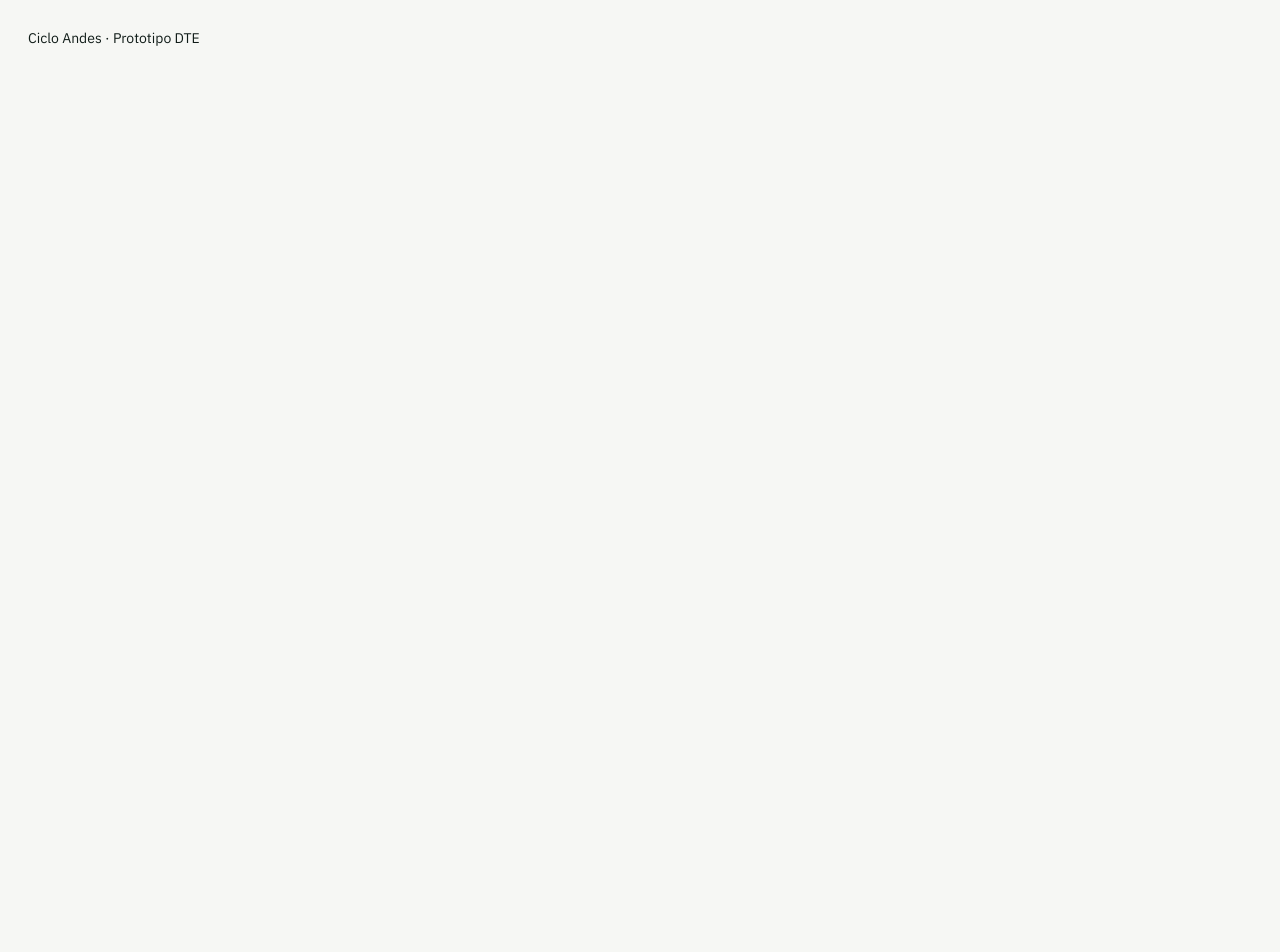
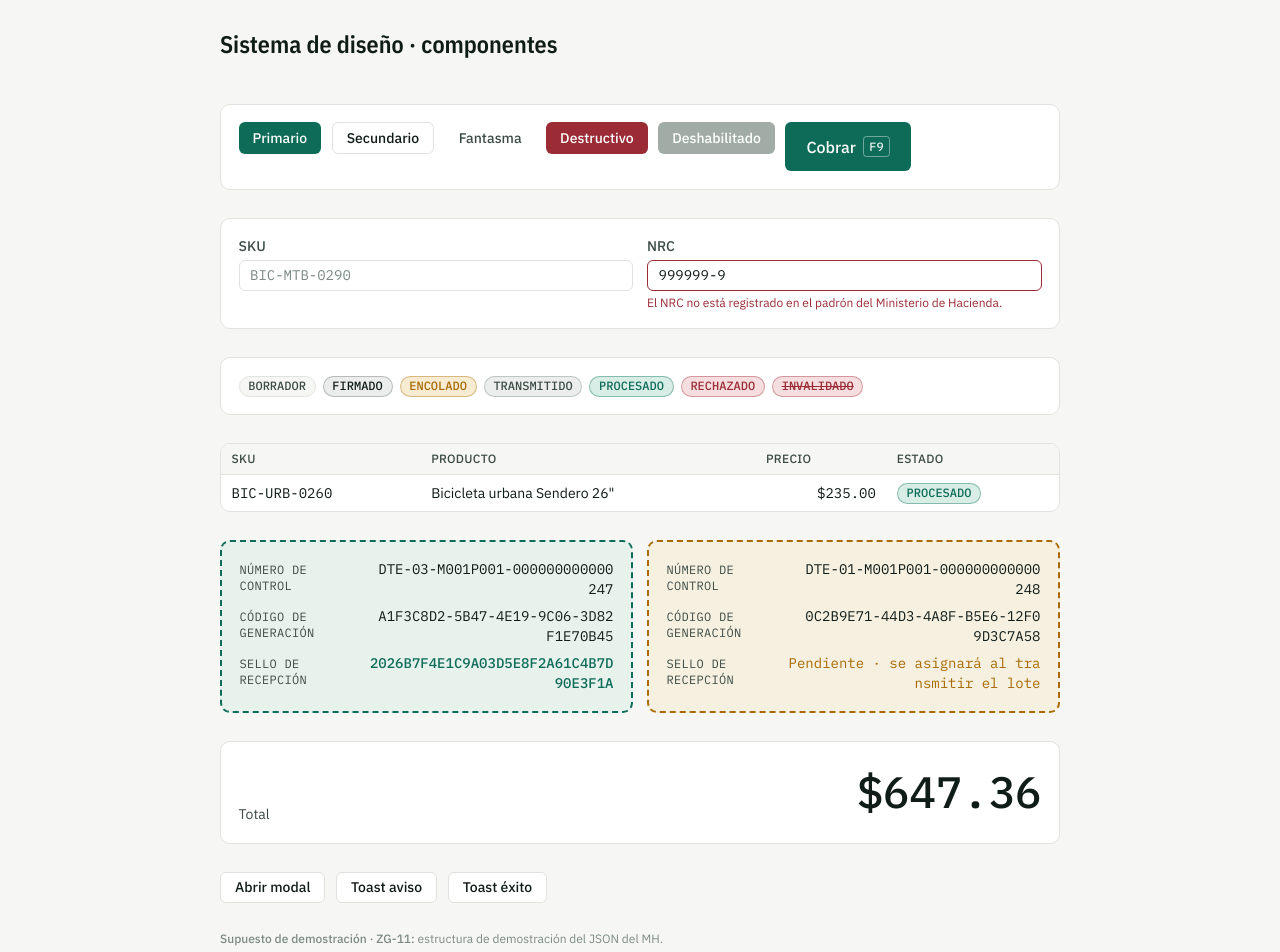
Before and after one commit to jlmilan17/ciclo-andes-dte-prototipo, a React (Vite) app in the folder web/: page /dev/componentes in a window 1280 px wide. Shown: the top 952 px of the page. Before the commit the page ends 800 px from the top, so only its background shows below. Built offline with nearby package versions, Linux system fonts and the light colour scheme.

Commit message:
feat(web): add component gallery at /dev/componentes

```diff
--- a/web/src/App.tsx
+++ b/web/src/App.tsx
@@ -1,3 +1,16 @@
+import { BrowserRouter, Route, Routes } from 'react-router-dom';
+import { ToastProvider } from './components/Toast';
+import { Componentes } from './pages/dev/Componentes';
+
 export function App() {
-  return <main className="p-8">Ciclo Andes · Prototipo DTE</main>;
+  return (
+    <ToastProvider>
+      <BrowserRouter>
+        <Routes>
+          <Route path="/dev/componentes" element={<Componentes />} />
+          <Route path="*" element={<main className="p-8">Ciclo Andes · Prototipo DTE</main>} />
+        </Routes>
+      </BrowserRouter>
+    </ToastProvider>
+  );
 }
--- /dev/null
+++ b/web/src/lib/format.ts
@@ -0,0 +1,25 @@
+const tz = 'America/El_Salvador';
+
+/** Centavos enteros → "$1,234.56". */
+export function money(cents: number): string {
+  const sign = cents < 0 ? '−' : '';
+  const abs = Math.abs(cents);
+  const whole = Math.floor(abs / 100).toLocaleString('en-US');
+  return `${sign}$${whole}.${String(abs % 100).padStart(2, '0')}`;
+}
+
+export function dateTime(iso: string | Date): string {
+  return new Date(iso).toLocaleString('es-SV', {
+    timeZone: tz,
+    dateStyle: 'short',
+    timeStyle: 'short',
+  });
+}
+
+export function time(iso: string | Date): string {
+  return new Date(iso).toLocaleTimeString('es-SV', {
+    timeZone: tz,
+    hour: '2-digit',
+    minute: '2-digit',
+  });
+}
--- /dev/null
+++ b/web/src/pages/dev/Componentes.tsx
@@ -0,0 +1,116 @@
+import { useState } from 'react';
+import { BandaSello } from '@/components/BandaSello';
+import { Button } from '@/components/Button';
+import { Card, SectionTitle } from '@/components/Card';
+import { EstadoDte, type Estado } from '@/components/EstadoDte';
+import { Input } from '@/components/Input';
+import { Modal } from '@/components/Modal';
+import { SupuestoDemo } from '@/components/SupuestoDemo';
+import { Table, Td, Tr } from '@/components/Table';
+import { useToast } from '@/components/Toast';
+import { money } from '@/lib/format';
+
+const estados: Estado[] = [
+  'BORRADOR',
+  'FIRMADO',
+  'ENCOLADO',
+  'TRANSMITIDO',
+  'PROCESADO',
+  'RECHAZADO',
+  'INVALIDADO',
+];
+
+export function Componentes() {
+  const [open, setOpen] = useState(false);
+  const toast = useToast();
+  return (
+    <div className="mx-auto flex max-w-5xl flex-col gap-8 p-8">
+      <SectionTitle>Sistema de diseño · componentes</SectionTitle>
+
+      <Card className="flex flex-wrap gap-3 p-5">
+        <Button>Primario</Button>
+        <Button variant="secondary">Secundario</Button>
+        <Button variant="ghost">Fantasma</Button>
+        <Button variant="danger">Destructivo</Button>
+        <Button disabled>Deshabilitado</Button>
+        <Button size="lg" kbd="F9">
+          Cobrar
+        </Button>
+      </Card>
+
+      <Card className="grid grid-cols-2 gap-4 p-5">
+        <Input label="SKU" placeholder="BIC-MTB-0290" mono />
+        <Input
+          label="NRC"
+          defaultValue="999999-9"
+          mono
+          error="El NRC no está registrado en el padrón del Ministerio de Hacienda."
+        />
+      </Card>
+
+      <Card className="flex flex-wrap gap-2 p-5">
+        {estados.map((e) => (
+          <EstadoDte key={e} estado={e} />
+        ))}
+      </Card>
+
+      <Table head={['SKU', 'Producto', 'Precio', 'Estado']}>
+        <Tr onClick={() => toast('Fila seleccionada')}>
+          <Td className="num">BIC-URB-0260</Td>
+          <Td>Bicicleta urbana Sendero 26"</Td>
+          <Td num>{money(23500)}</Td>
+          <Td>
+            <EstadoDte estado="PROCESADO" />
+          </Td>
+        </Tr>
+      </Table>
+
+      <div className="grid grid-cols-2 gap-4">
+        <BandaSello
+          numeroControl="DTE-03-M001P001-000000000000247"
+          codigoGeneracion="A1F3C8D2-5B47-4E19-9C06-3D82F1E70B45"
+          selloRecepcion="2026B7F4E1C9A03D5E8F2A61C4B7D90E3F1A"
+        />
+        <BandaSello
+          numeroControl="DTE-01-M001P001-000000000000248"
+          codigoGeneracion="0C2B9E71-44D3-4A8F-B5E6-12F09D3C7A58"
+          contingencia
+        />
+      </div>
+
+      <Card className="flex items-end justify-between p-5">
+        <span className="text-tinta-600">Total</span>
+        <span className="num text-total font-medium">{money(64736)}</span>
+      </Card>
+
+      <div className="flex gap-3">
+        <Button variant="secondary" onClick={() => setOpen(true)}>
+          Abrir modal
+        </Button>
+        <Button variant="secondary" onClick={() => toast('Venta en contingencia', 'aviso')}>
+          Toast aviso
+        </Button>
+        <Button variant="secondary" onClick={() => toast('DTE procesado', 'exito')}>
+          Toast éxito
+        </Button>
+      </div>
+      <SupuestoDemo zg="ZG-11">estructura de demostración del JSON del MH.</SupuestoDemo>
+
+      <Modal
+        open={open}
+        title="Modal de ejemplo"
+        onClose={() => setOpen(false)}
+        footer={
+          <>
+            <Button variant="secondary" onClick={() => setOpen(false)}>
+              Cancelar
+            </Button>
+            <Button onClick={() => setOpen(false)}>Aceptar</Button>
+          </>
+        }
+      >
+        Se cierra con X, Cancelar, Esc o clic en el fondo.
+      </Modal>
+    </div>
+  );
+}
```
